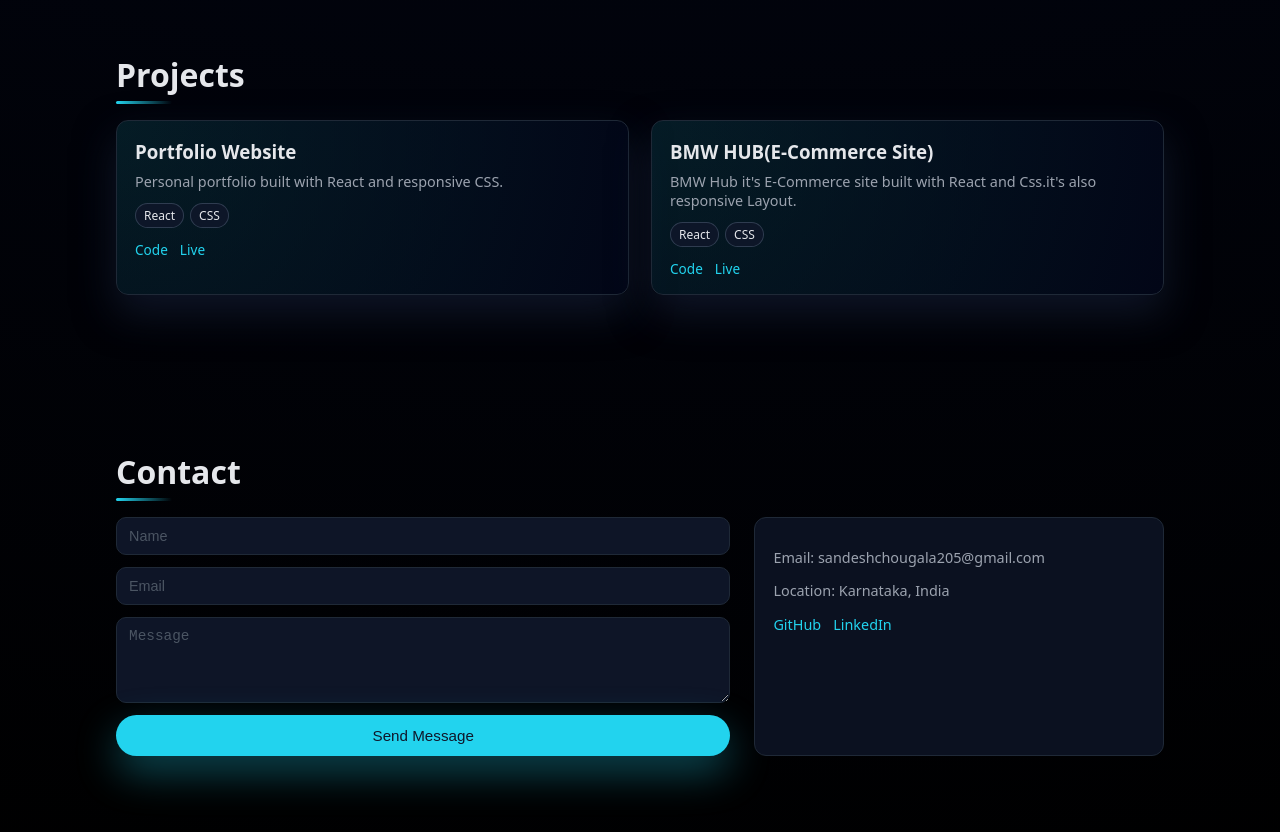
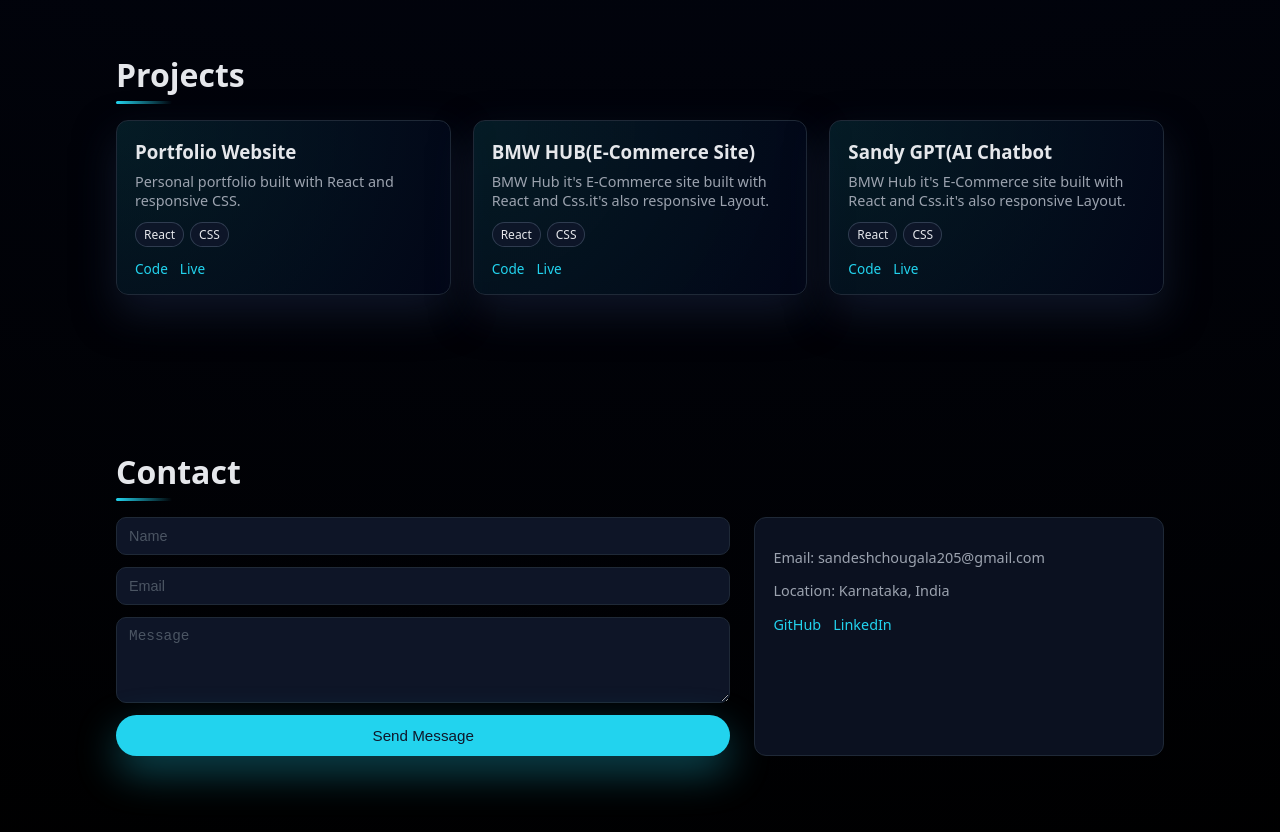
Before and after one commit to Sandesh-Chougala/Sandesh-Portfolio, a React (Create React App) app: page / in a window 1280 px wide. Shown: the part 2120-2952 px from the top of the page. Built offline with nearby package versions, Linux system fonts and the light colour scheme.

Commit message:
Added chat bot project

```diff
--- a/src/sections/Projects.jsx
+++ b/src/sections/Projects.jsx
@@ -11,6 +11,13 @@ const projects = [
   },
   {
     title: "BMW HUB(E-Commerce Site)",
+    description: "BMW Hub it's E-Commerce site built with React and Css.it's also responsive Layout.",
+    tech: ["React", "CSS"],
+    github: "https://github.com/Sandesh-Chougala/BMW-HUB",
+    demo: "https://bmw-hub.netlify.app/",
+  },
+   {
+    title: "Sandy GPT(AI Chatbot",
     description: "BMW Hub it's E-Commerce site built with React and Css.it's also responsive Layout.",
     tech: ["React", "CSS"],
     github: "https://github.com/Sandesh-Chougala/BMW-HUB",
```
